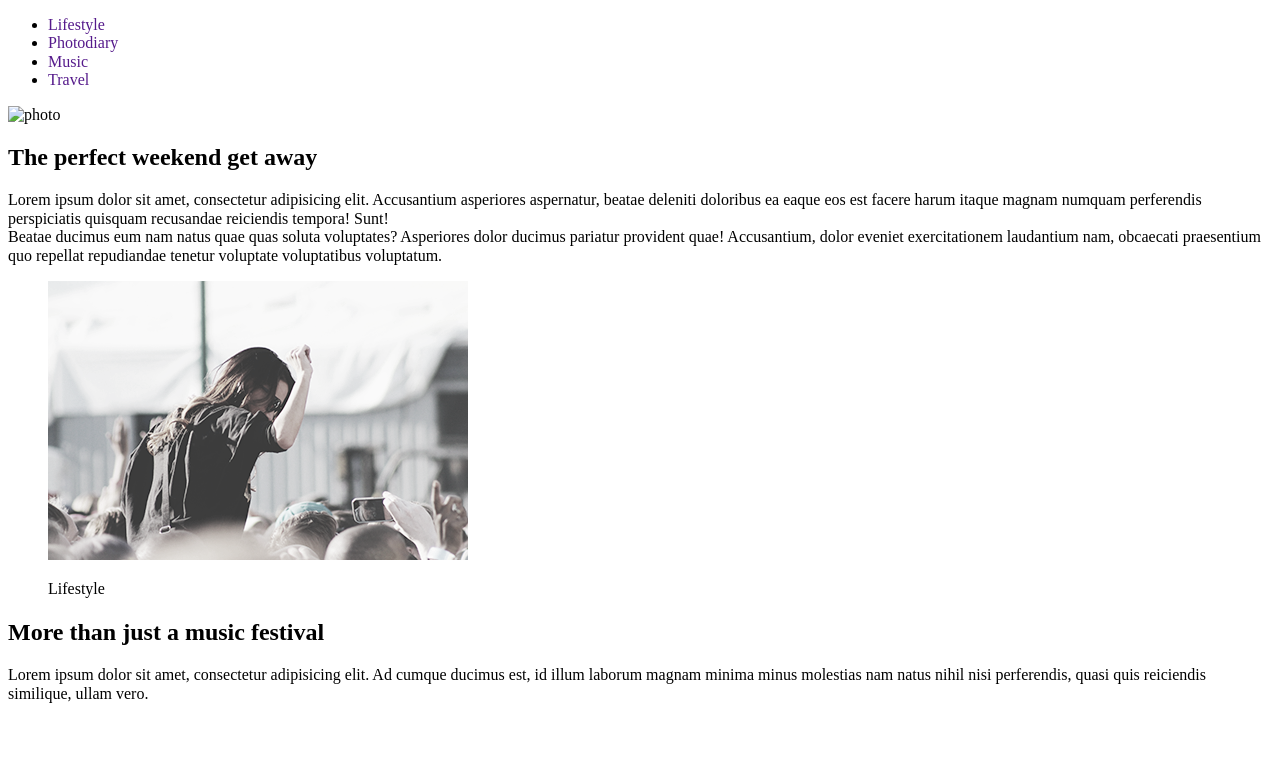
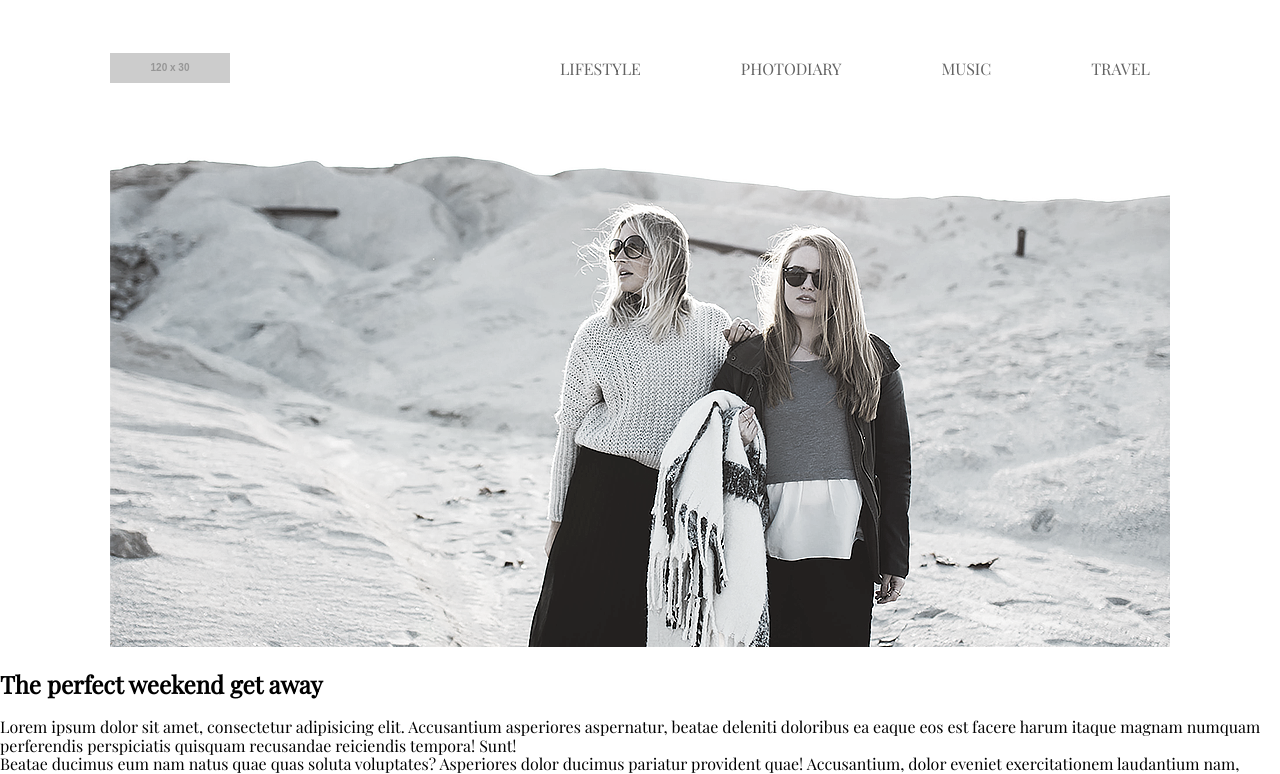
Before and after one commit to IgorStetsiuk/advanced-algorithms, a plain HTML site: page layouts/istetsiuk/index.html in a window 1280 px wide. Shown: the top 774 px of the page. Drawn offline with nearby package versions, Linux system fonts and the light colour scheme; placeholder pictures from the web are drawn by us; a web font is replaced by a local one.

Commit message:
add header styling, changed markup in header

```diff
--- a/layouts/istetsiuk/css/style.css
+++ b/layouts/istetsiuk/css/style.css
@@ -6,7 +6,53 @@
 a {
     text-decoration: none;
 }
+ul{
+    margin: 0;
+    padding: 0;
+}
+body{
+    font-family: 'Playfair Display', serif;
+
+}
 
 .container{
-    width: 1060px;
+    max-width: 1060px;
+    margin: 0 auto;
+    /*height: 100px;*/
+    overflow: hidden;
 }
+header {
+    padding: 40px 0;
+}
+header .container{
+    display: flex;
+    justify-content: space-between;
+    flex-wrap: wrap;
+    align-items: center;
+
+}
+.logo{
+    flex: 1;
+}
+.top-nav {
+    display: flex;
+    justify-content: space-around;
+    list-style: none;
+
+}
+.top-nav li{
+    display: flex;
+    margin: 0 30px;
+}
+.top-nav li:last-child{
+    margin-right: 0;
+}
+
+.top-nav li a {
+    display: inline-block;
+    padding: 20px;
+    text-transform: uppercase;
+    font-size: 16px;
+    color: #626262;
+
+}
--- a/layouts/istetsiuk/index.html
+++ b/layouts/istetsiuk/index.html
@@ -6,6 +6,7 @@
           content="width=device-width, user-scalable=no, initial-scale=1.0, maximum-scale=1.0, minimum-scale=1.0">
     <meta http-equiv="X-UA-Compatible" content="ie=edge">
     <title>Document</title>
+    <link href="https://fonts.googleapis.com/css?family=Playfair+Display:400,400i" rel="stylesheet">
     <link rel="stylesheet" href="css/normalize.css">
     <link rel="stylesheet" href="css/style.css">
 </head>
@@ -13,22 +14,24 @@
 <div class="wrapper">
     <header>
         <div class="container">
-            <div class="header-logo">
+            <div class="logo">
+                <img src="http://via.placeholder.com/120x30" alt="logo">
+            </div>
 
-            </div>
-            <div class="topnav">
-                <ul>
+            <ul class="top-nav">
                 <li><a href="">Lifestyle</a></li>
                 <li><a href="">Photodiary</a></li>
                 <li><a href="">Music</a></li>
                 <li><a href="">Travel</a></li>
             </ul>
-            </div>
+
         </div>
 
     </header>
     <section class="banner">
-        <img src="img/" alt="photo">
+        <div class="container">
+            <img src="img/banner.png" alt="photo">
+        </div>
     </section>
     <section class="photodiary">
         <div class="photodiary-post">
@@ -48,17 +51,23 @@
         </div>
     </section>
     <section class="post-list">
+        <div class="container">
             <div class="post-item">
                 <figure>
-                <img src="img/post-items/ph-1.png" alt="About image" />
+                    <img src="img/post-items/ph-1.png" alt="About image"/>
                     <figcaption>
                         <p>Lifestyle</p>
                     </figcaption>
                 </figure>
                 <h2 class="post-title">More than just a music festival</h2>
                 <div class="post-text">
-                Lorem ipsum dolor sit amet, consectetur adipisicing elit. Ad cumque ducimus est, id illum laborum magnam minima minus molestias nam natus nihil nisi perferendis, quasi quis reiciendis similique, ullam vero.
+                    Lorem ipsum dolor sit amet, consectetur adipisicing elit. Ad cumque ducimus est, id illum laborum
+                    magnam
+                    minima minus molestias nam natus nihil nisi perferendis, quasi quis reiciendis similique, ullam
+                    vero.
                 </div>
+            </div>
+
 
         </div>
 
```
Also changed, not shown: layouts/istetsiuk/css/normalize.css, layouts/istetsiuk/img/banner.png (added). Lines whose indentation alone changed are shown as unchanged.
